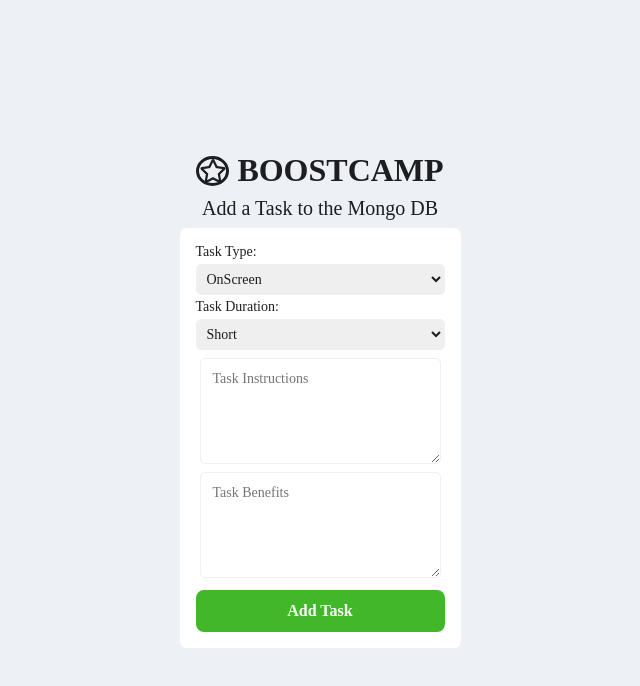
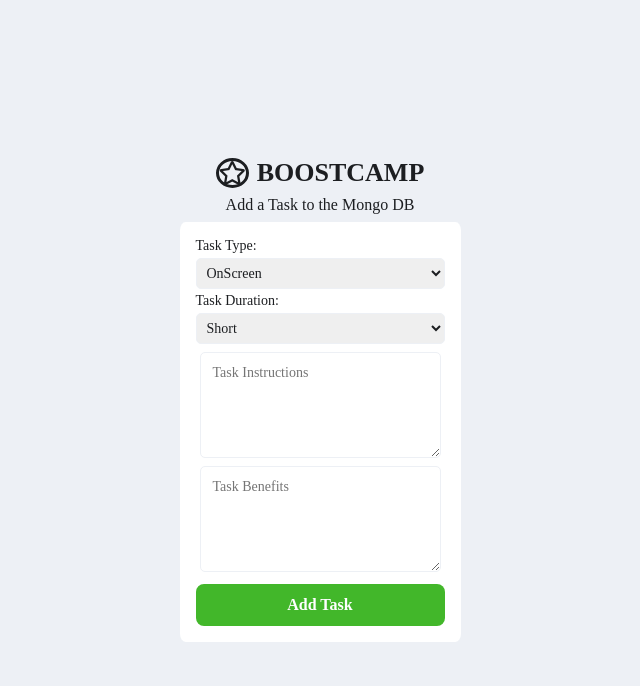
Before and after one commit to SchoolOfCode/Boostcamp-Backend, a website: page index.html in a window 1280 px wide. Shown: the whole page, without its empty margins (320-960 px from the left). Drawn offline with Linux system fonts and the light colour scheme.

Commit message:
changed some logo and text size styling

```diff
--- a/index.html
+++ b/index.html
@@ -64,13 +64,13 @@
       h1 {
         color: #1c1e21;
         font-weight: 700;
-        font-size: 4vh;
+        font-size: 3.25vh;
       }
 
       p {
         color: #1c1e21;
         font-weight: 400;
-        font-size: 2.5vh;
+        font-size: 2vh;
         padding-bottom: 1vh;
       }
 
```
